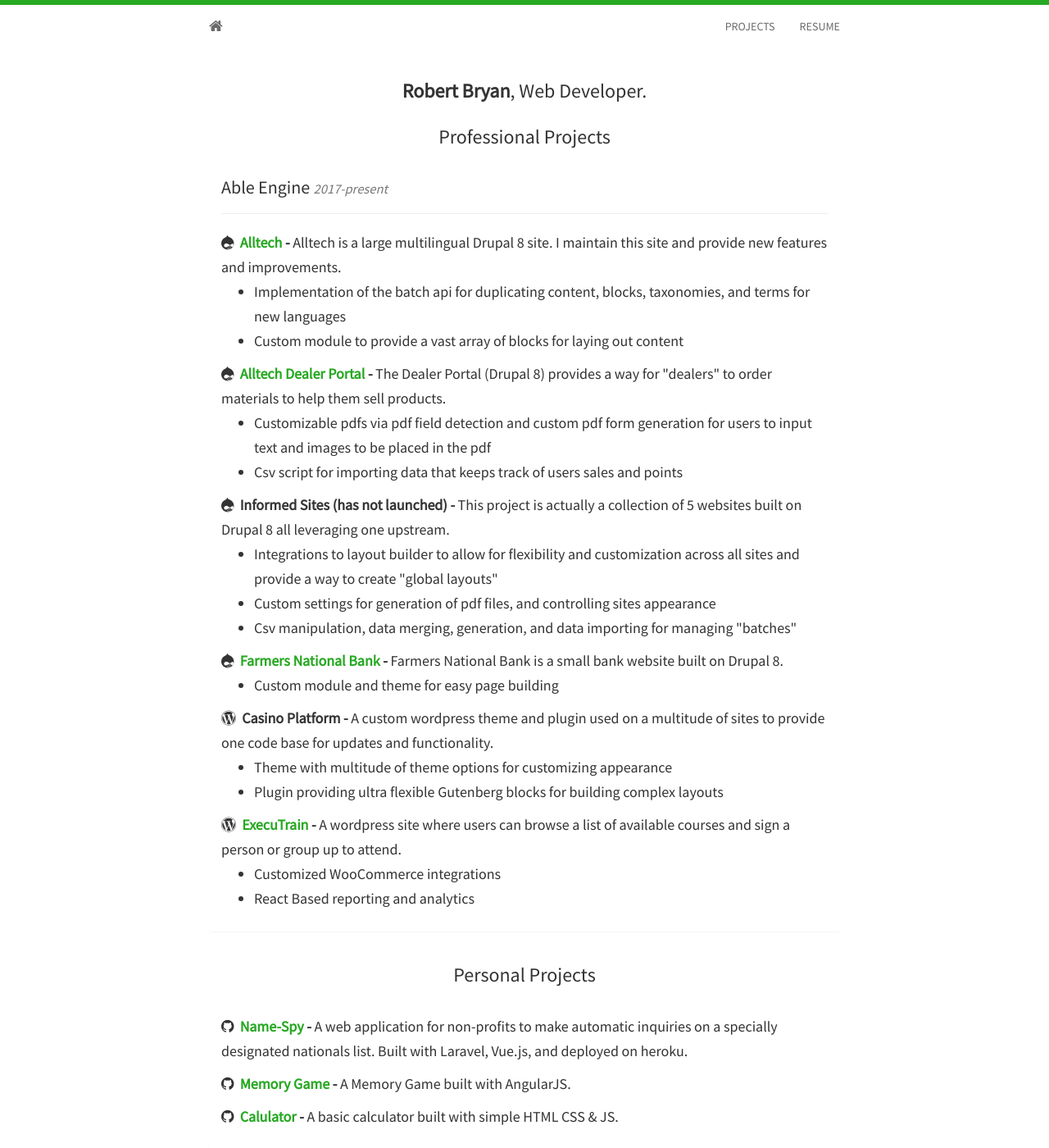
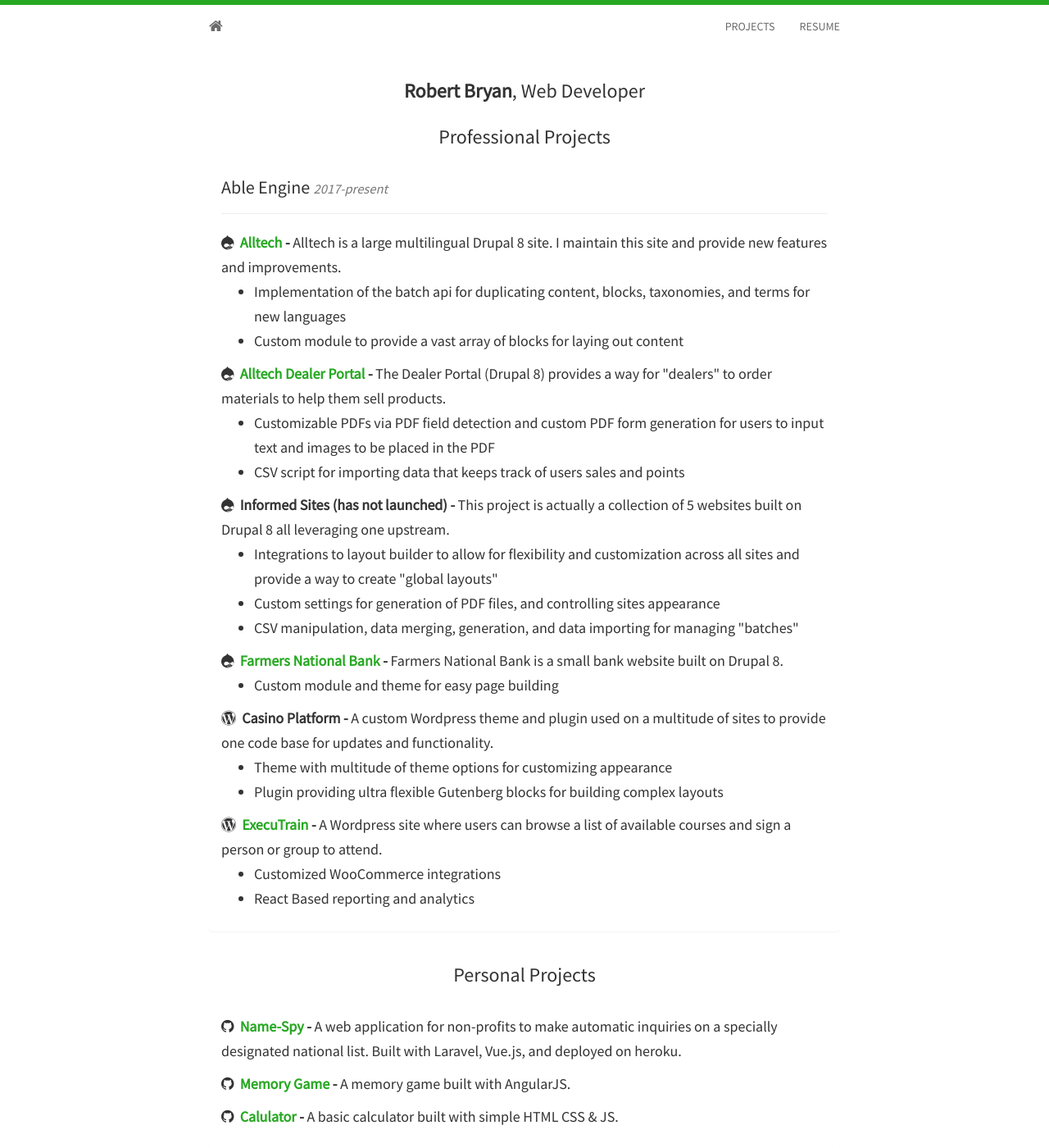
Before and after one commit to Brayn7/brayn7.github.io, a Jekyll site: the page built from projects.html, in a window 1280 px wide and 1400 px high. Shown: the whole window at 82% size. Built offline with Jekyll 4.4.1, drawn with Linux system fonts in a browser that asks for light colours; nearby versions of some CDN libraries.

```diff
--- a/_includes/projects.html
+++ b/_includes/projects.html
@@ -3,7 +3,7 @@
 <!--		<div class="avatar">-->
 <!--			<img class="img-circle profile-img" src="{{ site.baseurl }}static/img/{{ site.avatar }}" alt="Responsive image">-->
 <!--		</div>-->
-		<h3><strong>{{ site.author }}</strong>, Web Developer.</h3>
+		<h3><strong>{{ site.author }}</strong>, Web Developer</h3>
 	</div>
 </section>
 <section id="professional-projects">
@@ -25,8 +25,8 @@
 					<i class="fa fa-drupal"></i>&nbsp;&nbsp;<strong><a target="_blank" href="https://dealers.alltech.com/">Alltech Dealer Portal</a> - </strong>
 					The Dealer Portal (Drupal 8) provides a way for "dealers" to order materials to help them sell products.
 					<ul>
-						<li>Customizable pdfs via pdf field detection and custom pdf form generation for users to input text and images to be placed in the pdf</li>
-						<li>Csv script for importing data that keeps track of users sales and points</li>
+						<li>Customizable PDFs via PDF field detection and custom PDF form generation for users to input text and images to be placed in the PDF</li>
+						<li>CSV script for importing data that keeps track of users sales and points</li>
 					</ul>
 				</h5>
 				<h5>
@@ -34,8 +34,8 @@
 					This project is actually a collection of 5 websites built on Drupal 8 all leveraging one upstream.
 					<ul>
 						<li>Integrations to layout builder to allow for flexibility and customization across all sites and provide a way to create "global layouts"</li>
-						<li>Custom settings for generation of pdf files, and controlling sites appearance</li>
-						<li>Csv manipulation, data merging, generation, and data importing for managing "batches"</li>
+						<li>Custom settings for generation of PDF files, and controlling sites appearance</li>
+						<li>CSV manipulation, data merging, generation, and data importing for managing "batches"</li>
 					</ul>
 				</h5>
 				<h5>
@@ -47,7 +47,7 @@
 				</h5>
 				<h5>
 					<i class="fa fa-wordpress"></i>&nbsp;&nbsp;<strong>Casino Platform  - </strong>
-					A custom wordpress theme and plugin used on a multitude of sites to provide one code base for updates and functionality.
+					A custom Wordpress theme and plugin used on a multitude of sites to provide one code base for updates and functionality.
 					<ul>
 						<li>Theme with multitude of theme options for customizing appearance</li>
 						<li>Plugin providing ultra flexible Gutenberg blocks for building complex layouts</li>
@@ -55,7 +55,7 @@
 				</h5>
 				<h5>
 					<i class="fa fa-wordpress"></i>&nbsp;&nbsp;<strong><a target="_blank" href="https://www.executrain.com/">ExecuTrain</a> - </strong>
-					A wordpress site where users can browse a list of available courses and sign a person or group up to attend.
+					A Wordpress site where users can browse a list of available courses and sign a person or group to attend.
 					<ul>
 						<li>Customized WooCommerce integrations</li>
 						<li>React Based reporting and analytics</li>
@@ -73,11 +73,11 @@
     <div class="panel-body">
     <h5>
       <i class="fa fa-github"></i>&nbsp;&nbsp;<strong><a target="_blank" href="https://secret-taiga-87353.herokuapp.com/">Name-Spy</a> - </strong>
-      A web application for non-profits to make automatic inquiries on a specially designated nationals list. Built with Laravel, Vue.js, and deployed on heroku.
+      A web application for non-profits to make automatic inquiries on a specially designated national list. Built with Laravel, Vue.js, and deployed on heroku.
     </h5>
 		<h5>
 			<i class="fa fa-github"></i>&nbsp;&nbsp;<strong><a target="_blank" href="{{ site.baseurl }}Memory-Game">Memory Game</a> - </strong>
-			A Memory Game built with AngularJS.
+			A memory game built with AngularJS.
 		</h5>
 		<h5>
 			<i class="fa fa-github"></i>&nbsp;&nbsp;<strong><a target="_blank" href="{{ site.baseurl }}calculator">Calulator</a> - </strong>
```
